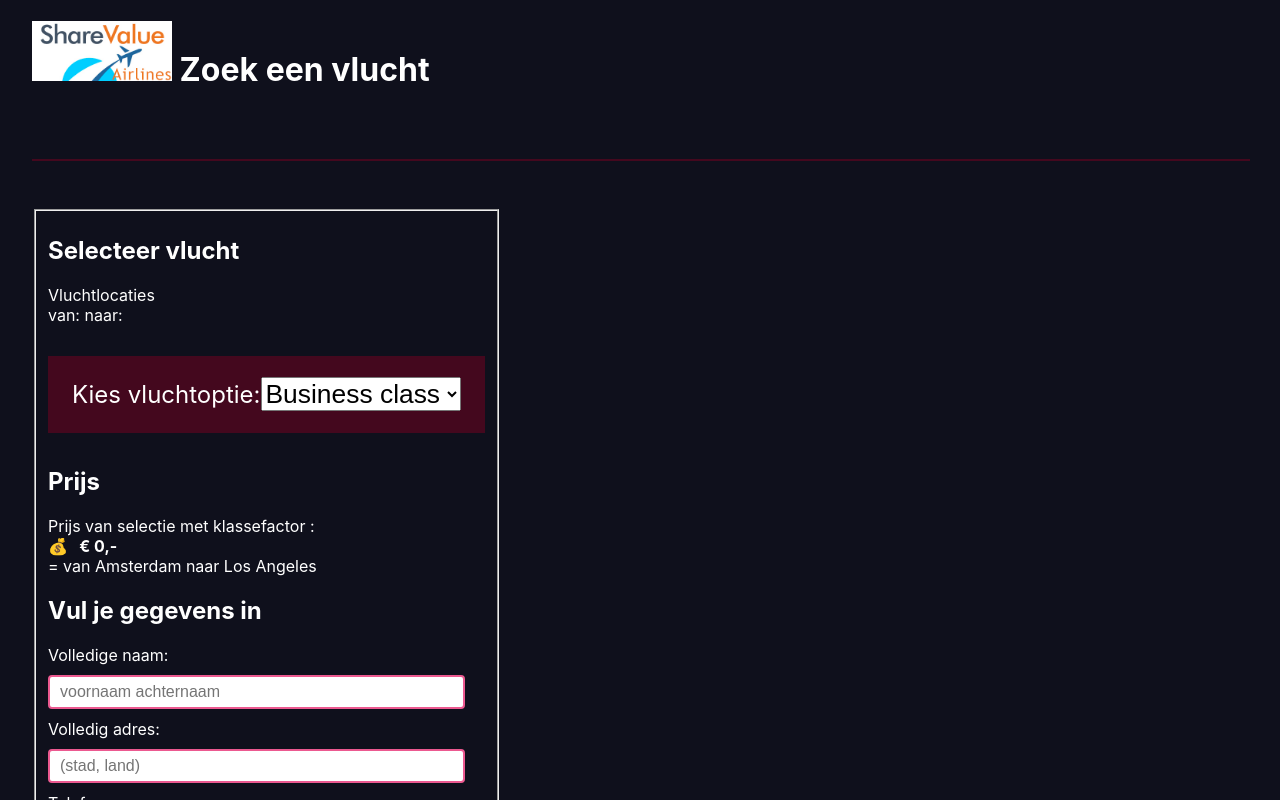
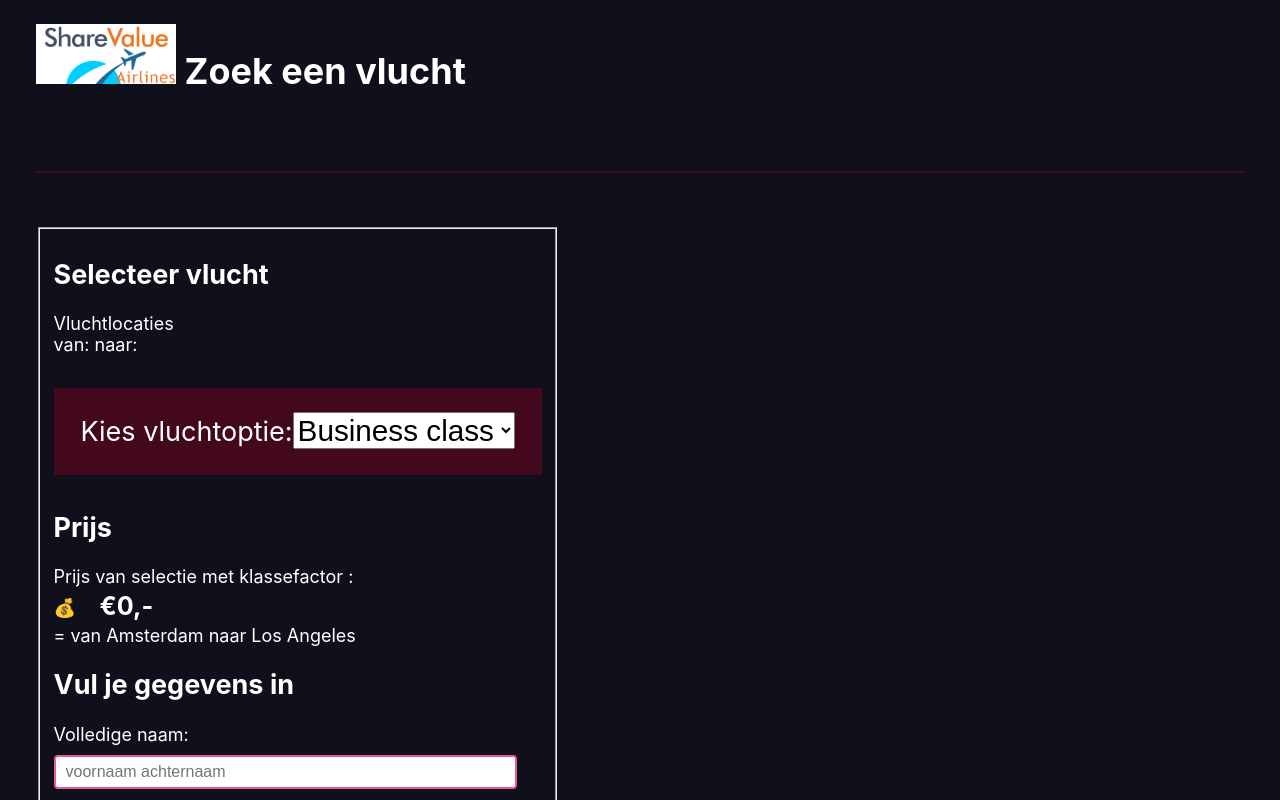
Before and after one commit to JirosWorld/jirosworld-airlines, a React (Create React App) app: page / in a window 1280 px wide. Both pictures are taken after a click on the button "ZOEKEN". Shown: the top 800 px of the page. Built offline with nearby package versions, Linux system fonts and the light colour scheme.

Commit message:
increase font size

```diff
--- a/src/index.css
+++ b/src/index.css
@@ -4,6 +4,7 @@ body {
     font-family: -apple-system, BlinkMacSystemFont, 'Segoe UI', 'Roboto', 'Oxygen',
     'Ubuntu', 'Cantarell', 'Fira Sans', 'Droid Sans', 'Helvetica Neue',
     sans-serif;
+    font-size: 18px;
     -webkit-font-smoothing: antialiased;
     -moz-osx-font-smoothing: grayscale;
     background-color: #0F101C;
--- a/src/pages/SearchPage.css
+++ b/src/pages/SearchPage.css
@@ -2,9 +2,13 @@
     border: 1px solid red;
 }
 
+.input-error {
+    color: darkred;
+}
 .error-message {
-    color: red;
-    font-size: 14px;
+    margin: 0;
+    color: #ec5990;
+    font-size: 0.9em;
 }
 
 .show {
@@ -44,8 +48,16 @@ input {
     background-color: #44081e;
     padding: 1em;
 }
+
 .biglabel select {
     font-size: 1.1em;
+}
+
+.bigtext {
+    font-size: 1.4em;
+    padding: 0.3em;
+    margin: 0.3em;
+    line-height: 1.5em;
 }
 
 .capitalize {
--- a/src/pages/SearchPage.js
+++ b/src/pages/SearchPage.js
@@ -217,7 +217,9 @@ export default function SearchPage() {
                                     selectie met klassefactor {luxury && luxury}:
                                     <br/>
                                     <strong>&#128176; &nbsp;
-                                        &euro; {calculateCost(SearchData[0].cost.score, SearchData[7].cost.score) * luxury},-
+                                        <span className="bigtext">&euro;
+                                            {calculateCost(SearchData[0].cost.score,
+                                                SearchData[7].cost.score) * luxury},-</span>
                                     </strong>
                                     <br/>= van Amsterdam naar Los Angeles</p>
 
@@ -231,9 +233,12 @@ export default function SearchPage() {
                                         name="fullname"
                                         placeholder="voornaam achternaam"
                                         id="fullname"
+                                        className={formName.length < 4 ? 'input-error' : 'input-normal'}
                                         value={formName}
                                         onChange={(e) => setFormName(e.target.value)}
                                     />
+                                    {formName.length < 4
+                                    && <p className="error-message">Deze naam is te kort! Typ volledige naam in</p>}
                                 </label>
                                 <br/>
                                 <label htmlFor="address">
@@ -301,7 +306,8 @@ export default function SearchPage() {
                         vertrekDatum: {departDate},<br/>
                         aankomstDatum: {returnDate},
                         <br/><br/>Totaalprijs: &euro;
-                        {calculateCost(SearchData[0].cost.score, SearchData[10].cost.score) * luxury}
+                        <strong>{calculateCost(SearchData[0].cost.score,
+                            SearchData[7].cost.score) * luxury}</strong>
                         ,-<br/><br/>
                         Naam: {formName},<br/>
                         Adres: {formAddress},<br/>
```
Also changed, not shown: 1 other file (tests, documents, lock files or other folders).
